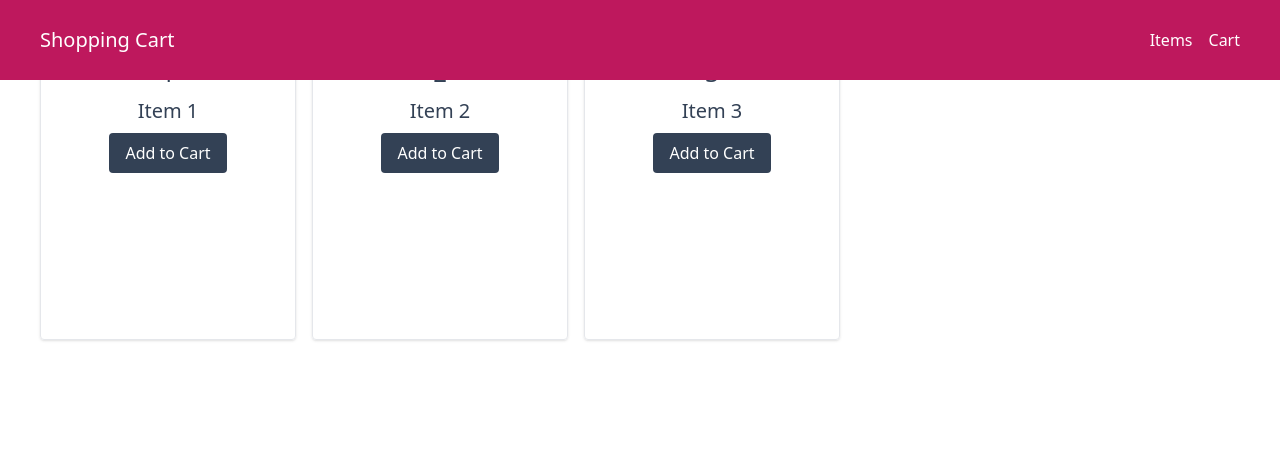
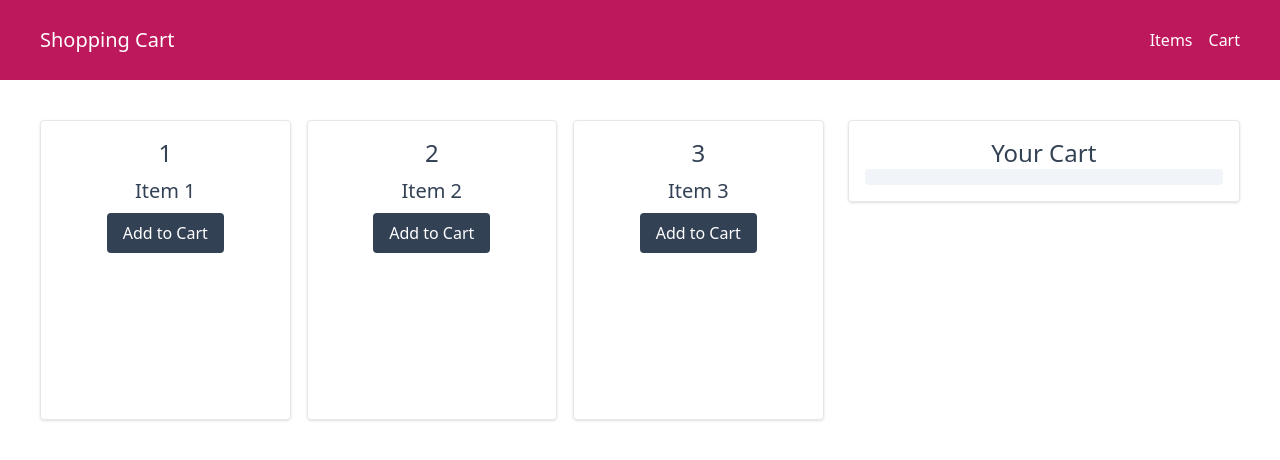
Before and after one commit to Sandun-Induranga/React-Redux-Shopping-Cart, a React (Create React App) app: page / in a window 1280 px wide. Shown: the top 460 px of the page. Built offline with nearby package versions, Linux system fonts and the light colour scheme.

Commit message:
Added Styles for Cart

```diff
--- a/src/components/ShoppingCart.js
+++ b/src/components/ShoppingCart.js
@@ -16,7 +16,7 @@ const ShoppingCart = ({ items, addItem, removeItem }) => {
   };
 
   return (
-    <div className="flex w-full">
+    <div className="flex w-full mt-20 gap-6">
       <section className="w-2/3">
         {/* <h1>Shopping Cart</h1>
         <button onClick={handleAddItem}>Add Item</button> */}
@@ -41,10 +41,11 @@ const ShoppingCart = ({ items, addItem, removeItem }) => {
           />
         </aside>
       </section>
-      <section>
-        <ul>
+      <section className="border shadow w-1/3 h-full rounded p-4">
+        <h1 className="text-2xl text-slate-700 text-center">Your Cart</h1>
+        <ul className="bg-slate-100 py-2 px-4 text-lg text-slate-700 rounded">
           {items.map((item) => (
-            <li key={item.id}>
+            <li className="flex justify-between" key={item.id}>
               {item.name}{" "}
               <button onClick={() => handleRemoveItem(item.id)}>Remove</button>
             </li>
```
